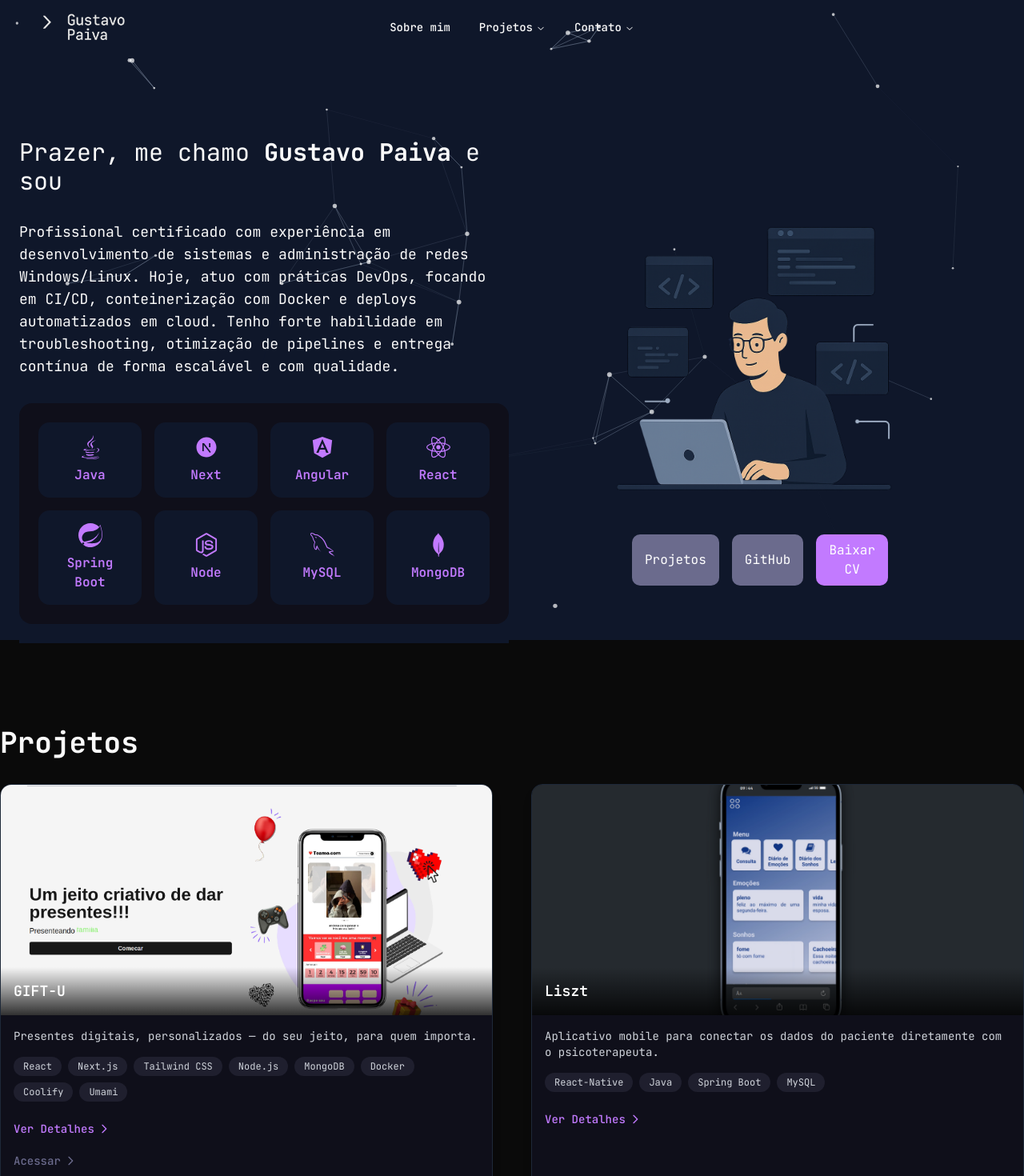
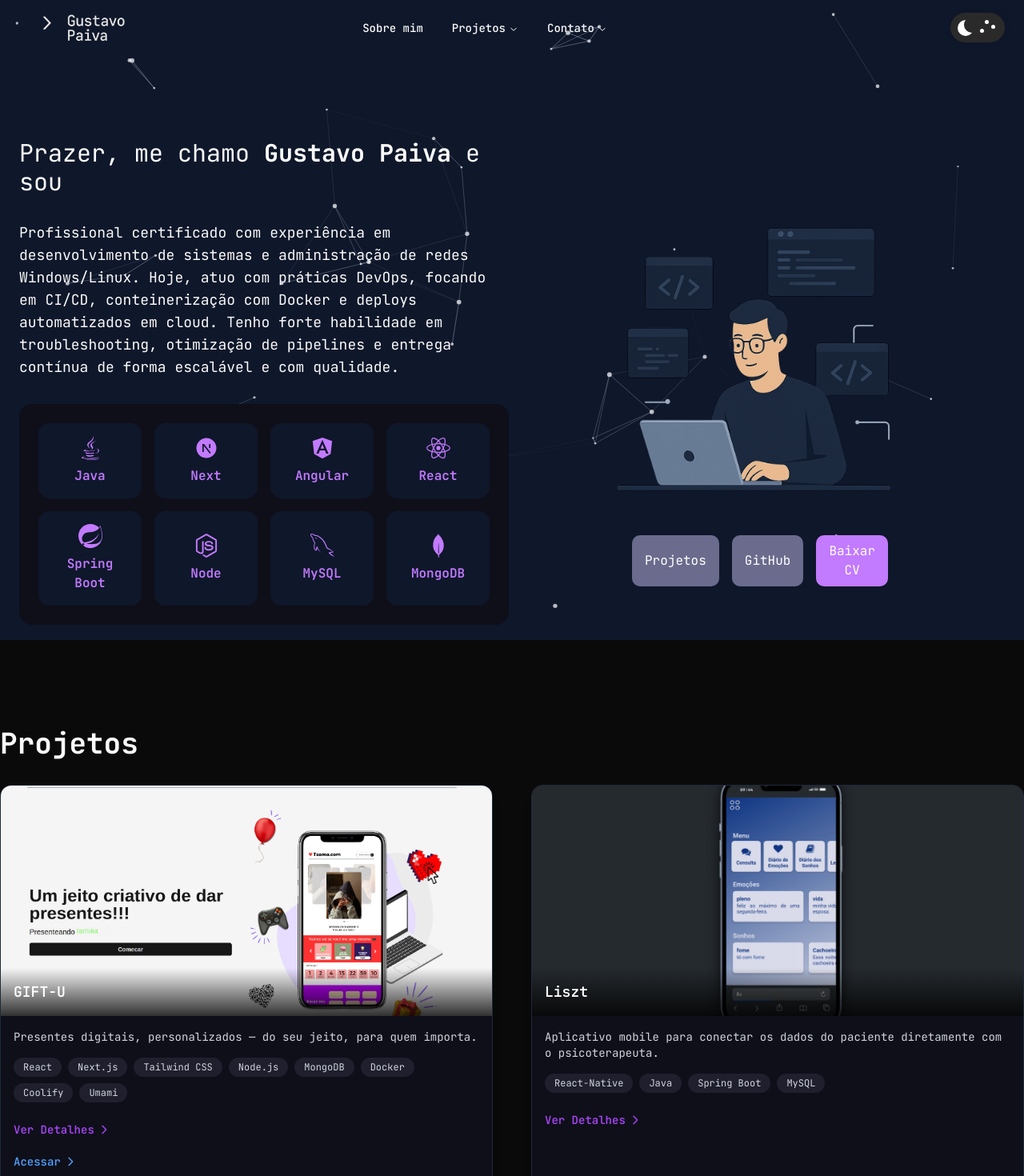
Before and after one commit to Paivs/gustavo.paiva.dev.br, a Next.js app: page / in a window 1280 px wide. Shown: the top 1470 px of the page at 80% size. Built offline with nearby package versions, Linux system fonts and the light colour scheme.

Commit message:
FEAT theme switcher

```diff
--- a/src/components/Background.jsx
+++ b/src/components/Background.jsx
@@ -1,13 +1,18 @@
-'use client';
+"use client";
 
 import { useCallback } from "react";
 import Particles from "react-tsparticles";
 import { loadSlim } from "tsparticles-slim";
+import { useTheme } from "next-themes";
 
 export default function ParticlesBackground() {
+  const { resolvedTheme } = useTheme();
+
   const particlesInit = useCallback(async (engine) => {
-    await loadSlim(engine); // Agora funciona com Next.js
+    await loadSlim(engine);
   }, []);
+
+  const isDark = resolvedTheme === "dark";
 
   return (
     <Particles
@@ -16,32 +21,27 @@ export default function ParticlesBackground() {
       options={{
         fullScreen: { enable: true, zIndex: -1 },
         background: {
-          color: "#0f172a",
+          color: isDark ? "#0f172a" : "#f8fafc", // dark ou light
         },
         particles: {
-          color: { value: ["#ffff"] },
-          links: { enable: true, color: "#94a3b8", distance: 150, opacity: 0.4 },
+          color: { value: isDark ? "#ffffff" : "#0f172a" },
+          links: {
+            enable: true,
+            color: isDark ? "#94a3b8" : "#94a3b8", // pode trocar por outra cor clara se quiser
+            distance: 150,
+            opacity: 0.4,
+          },
           move: { enable: true, speed: 1 },
-
-
           number: {
-            value: 40, // necessário para density funcionar corretamente
-            density: {
-              enable: true,
-              area: 800, // ajuste a densidade aqui
-            },
+            value: 40,
+            density: { enable: true, area: 800 },
           },
-
-
-
-
           size: { value: { min: 1, max: 3 } },
           opacity: { value: 0.7 },
         },
         interactivity: {
           events: {
-            onHover: { enable: true, mode: "attract" }, // 🐭 ao passar o mouse, as partículas se afastam
-            // onClick: { enable: true, mode: "push" },    // 🖱️ ao clicar, adiciona partículas
+            onHover: { enable: true, mode: "attract" },
           },
           modes: {
             repulse: { distance: 150 },
--- a/src/components/Card.jsx
+++ b/src/components/Card.jsx
@@ -1,9 +1,10 @@
 "use client";
 
-import { motion } from "motion/react";
+import { motion } from "framer-motion";
 import Link from "next/link";
 import ModalProjeto from "./ModalProjeto";
 import { useState } from "react";
+import { useTheme } from "next-themes";
 
 export default function Card({
   title,
@@ -18,23 +19,35 @@ export default function Card({
   remoto = "",
 }) {
   const [isOpen, setIsOpen] = useState(false);
+  const { resolvedTheme } = useTheme();
+  const isDark = resolvedTheme === "dark";
+
+  const bgCard = isDark ? "bg-[#0f0f1a]" : "bg-white";
+  const borderCard = isDark ? "border-gray-800" : "border-gray-300";
+  const textPrimary = isDark ? "text-white" : "text-gray-800";
+  const textSecondary = isDark ? "text-gray-300" : "text-gray-600";
+  const tagBg = isDark ? "bg-[#1f1f2e]" : "bg-gray-200";
+  const tagText = isDark ? "text-gray-300" : "text-gray-800";
 
   return (
     <>
-      <ModalProjeto isOpen={isOpen} onClose={() => setIsOpen(false)}
-      projeto={{
-        "title": title,
-        "descriptionFull": descriptionFull,
-        "link": remoto,
-        "image": image,
-        "tags": tags,
-        "github": github,
-        "data": data
-      }}/>
+      <ModalProjeto
+        isOpen={isOpen}
+        onClose={() => setIsOpen(false)}
+        projeto={{
+          title,
+          descriptionFull,
+          link: remoto,
+          image,
+          tags,
+          github,
+          data,
+        }}
+      />
 
       <motion.div
         id={id}
-        className="rounded-xl overflow-hidden shadow-lg bg-[#0f0f1a] border border-gray-800 w-full"
+        className={`rounded-xl overflow-hidden shadow-lg ${bgCard} border ${borderCard} w-full`}
         whileHover={{ scale: 1.05 }}
         whileTap={{ scale: 0.95 }}
         initial={{ opacity: 0 }}
@@ -45,18 +58,18 @@ export default function Card({
         <div className="relative">
           <img src={image} alt={title} className="w-full h-72 object-cover" />
           <div className="absolute bottom-0 left-0 right-0 bg-gradient-to-t from-black/80 to-transparent p-4">
-            <h3 className="text-white text-lg font-semibold">{title}</h3>
+            <h3 className={`text-lg font-semibold ${textPrimary}`}>{title}</h3>
           </div>
         </div>
 
         <div className="p-4">
-          <p className="text-gray-300 text-sm mb-4">{description}</p>
+          <p className={`text-sm mb-4 ${textSecondary}`}>{description}</p>
 
           <div className="flex flex-wrap gap-2 mb-4">
             {tags.map((tag, index) => (
               <span
                 key={index}
-                className="bg-[#1f1f2e] text-gray-300 text-xs px-3 py-1 rounded-full"
+                className={`text-xs px-3 py-1 rounded-full ${tagBg} ${tagText}`}
               >
                 {tag}
               </span>
@@ -66,7 +79,7 @@ export default function Card({
           <button
             type="button"
             onClick={() => setIsOpen(true)}
-            className="text-purple-400 text-sm font-medium hover:underline flex items-center gap-1 pe-1 py-2 mb-1"
+            className="text-purple-500 text-sm font-medium hover:underline flex items-center gap-1 pe-1 py-2 mb-1"
           >
             Ver Detalhes
             <svg
@@ -87,7 +100,7 @@ export default function Card({
           {remoto !== "indisponivel" && (
             <Link
               href={remoto}
-              className="text-[#6B6B8D] text-sm font-medium hover:underline flex items-center gap-1 pe-1 py-2"
+              className="text-blue-400 text-sm font-medium hover:underline flex items-center gap-1 pe-1 py-2"
             >
               Acessar
               <svg
--- a/src/components/TechGrid.jsx
+++ b/src/components/TechGrid.jsx
@@ -1,10 +1,10 @@
 "use client";
 
-import { FaReact, FaAngular, FaNodeJs, FaJava, FaSQL } from "react-icons/fa";
-import { SiMongodb, SiSass, SiTypescript, SiSolidity, SiPolygon } from "react-icons/si";
+import { useTheme } from "next-themes";
+import { FaReact, FaAngular, FaNodeJs, FaJava } from "react-icons/fa";
+import { SiMongodb, SiTypescript, SiSolidity, SiPolygon, SiSpring } from "react-icons/si";
 import { GrMysql } from "react-icons/gr";
 import { RiNextjsFill } from "react-icons/ri";
-import { SiSpring } from "react-icons/si";
 
 const techs = [
   { name: "Java", icon: <FaJava size={30} /> },
@@ -18,16 +18,24 @@ const techs = [
 ];
 
 export default function TechGrid() {
+  const { resolvedTheme } = useTheme();
+  const isDark = resolvedTheme === "dark";
+
+  const bgOuter = isDark ? "bg-[#0F172A]" : "bg-[#f8fafc]";
+  const bgInner = isDark ? "bg-[#0F0F1A]" : "bg-black";
+  const cardBg = isDark ? "bg-[#0F172A]" : "bg-[#f1f5f9]";
+  const textColor = isDark ? "text-[#C27AFF]" : "text-[#7e22ce]";
+
   return (
-    <div className="flex items-center justify-center bg-[#0F172A] py-6">
-      <div className="grid grid-cols-2 sm:grid-cols-3 md:grid-cols-4 gap-4 bg-[#0F0F1A] p-6 rounded-2xl">
+    <div className={`flex items-center justify-center py-6 transition-colors`}>
+      <div className={`grid grid-cols-2 sm:grid-cols-3 md:grid-cols-4 gap-4 ${bgInner} p-6 rounded-2xl transition-colors`}>
         {techs.map((tech) => (
           <div
             key={tech.name}
-            className="flex flex-col items-center justify-center text-center bg-[#0F172A] p-4 rounded-xl hover:scale-105 transition transform cursor-pointer"
+            className={`flex flex-col items-center justify-center text-center ${cardBg} p-4 rounded-xl hover:scale-105 transition transform cursor-pointer`}
           >
-            <div className="text-[#C27AFF]">{tech.icon}</div>
-            <p className="text-[#C27AFF] mt-2 font-semibold">{tech.name}</p>
+            <div className={`${textColor}`}>{tech.icon}</div>
+            <p className={`${textColor} mt-2 font-semibold`}>{tech.name}</p>
           </div>
         ))}
       </div>
--- /dev/null
+++ b/src/components/ThemeSwitcher.jsx
@@ -0,0 +1,142 @@
+"use client";
+
+import React, { useEffect, useState } from "react";
+import styled from "styled-components";
+import { useTheme } from "next-themes";
+
+const ThemeSwitcher = () => {
+  const { resolvedTheme, setTheme } = useTheme();
+  const [mounted, setMounted] = useState(false);
+
+  useEffect(() => {
+    setMounted(true);
+  }, []);
+
+  if (!mounted) return null;
+
+  const isDark = resolvedTheme === "dark";
+
+  const handleToggle = () => {
+    setTheme(isDark ? "light" : "dark");
+  };
+
+  return (
+    <StyledWrapper>
+      <label className="switch">
+        <input checked={!isDark} onChange={handleToggle} type="checkbox" />
+        <span className="slider">
+          <div className="star star_1" />
+          <div className="star star_2" />
+          <div className="star star_3" />
+          <svg viewBox="0 0 16 16" className="cloud_1 cloud">
+            <path
+              transform="matrix(.77976 0 0 .78395-299.99-418.63)"
+              fill="#fff"
+              d="m391.84 540.91c-.421-.329-.949-.524-1.523-.524-1.351 0-2.451 1.084-2.485 2.435-1.395.526-2.388 1.88-2.388 3.466 0 1.874 1.385 3.423 3.182 3.667v.034h12.73v-.006c1.775-.104 3.182-1.584 3.182-3.395 0-1.747-1.309-3.186-2.994-3.379.007-.106.011-.214.011-.322 0-2.707-2.271-4.901-5.072-4.901-2.073 0-3.856 1.202-4.643 2.925"
+            />
+          </svg>
+        </span>
+      </label>
+    </StyledWrapper>
+  );
+};
+
+const StyledWrapper = styled.div`
+  /* Theme Switch */
+  /* The switch - the box around the slider */
+  .switch {
+    font-size: 17px;
+    position: relative;
+    display: inline-block;
+    width: 4em;
+    height: 2.2em;
+    border-radius: 30px;
+    box-shadow: 0 0 10px rgba(0, 0, 0, 0.1);
+  }
+
+  /* Hide default HTML checkbox */
+  .switch input {
+    opacity: 0;
+    width: 0;
+    height: 0;
+  }
+
+  /* The slider */
+  .slider {
+    position: absolute;
+    cursor: pointer;
+    top: 0;
+    left: 0;
+    right: 0;
+    bottom: 0;
+    background-color: #2a2a2a;
+    transition: 0.4s;
+    border-radius: 30px;
+    overflow: hidden;
+  }
+
+  .slider:before {
+    position: absolute;
+    content: "";
+    height: 1.2em;
+    width: 1.2em;
+    border-radius: 20px;
+    left: 0.5em;
+    bottom: 0.5em;
+    transition: 0.4s;
+    transition-timing-function: cubic-bezier(0.81, -0.04, 0.38, 1.5);
+    box-shadow: inset 8px -4px 0px 0px #fff;
+  }
+
+  .switch input:checked + .slider {
+    background-color: #00a6ff;
+  }
+
+  .switch input:checked + .slider:before {
+    transform: translateX(1.8em);
+    box-shadow: inset 15px -4px 0px 15px #ffcf48;
+  }
+
+  .star {
+    background-color: #fff;
+    border-radius: 50%;
+    position: absolute;
+    width: 5px;
+    transition: all 0.4s;
+    height: 5px;
+  }
+
+  .star_1 {
+    left: 2.5em;
+    top: 0.5em;
+  }
+
+  .star_2 {
+    left: 2.2em;
+    top: 1.2em;
+  }
+
+  .star_3 {
+    left: 3em;
+    top: 0.9em;
+  }
+
+  .switch input:checked ~ .slider .star {
+    opacity: 0;
+  }
+
+  .cloud {
+    width: 3.5em;
+    position: absolute;
+    bottom: -1.4em;
+    left: -1.1em;
+    opacity: 0;
+    transition: all 0.4s;
+  }
+
+  .switch input:checked ~ .slider .cloud {
+    opacity: 1;
+  }
+`;
+
+export default ThemeSwitcher;
--- a/src/components/logos/launch-ui.jsx
+++ b/src/components/logos/launch-ui.jsx
@@ -1,30 +1,25 @@
 "use client";
-import { motion } from "motion/react";
+import { motion } from "framer-motion"; // Corrigido de "motion/react" para "framer-motion"
+import { useTheme } from "next-themes";
 
-const LaunchUI = (props) => (
-  // <svg
-  //   width={24}
-  //   height={24}
-  //   viewBox="0 0 24 24"
-  //   fill="none"
-  //   xmlns="http://www.w3.org/2000/svg"
-  //   {...props}>
-  //   <path d="M10.5 12.75H3L6 9.75H9L15.75 3H20.25L10.5 12.75Z" fill="currentColor" />
-  //   <path d="M11.25 15V13.5L21 3.75V5.25L11.25 15Z" fill="currentColor" />
-  //   <path d="M11.25 18V16.5L21 6.75V8.25L11.25 18Z" fill="currentColor" />
-  //   <path d="M11.25 21V19.5L15 15.75V17.25L11.25 21Z" fill="currentColor" />
-  // </svg>
-  // <motion.div className="">
+const LaunchUI = () => {
+  const { resolvedTheme } = useTheme();
+  const isDark = resolvedTheme === "dark";
+
+  const logoSrc = isDark ? "/logo.png" : "/logo-dark.png";
+
+  return (
     <motion.img
-    src="/logo.png"
-    alt=""
+      src={logoSrc}
+      alt="Logo"
       className="w-full h-auto max-h-12"
-    initial={{ opacity: 0, scale: 0.8 }} // Initial state
-    animate={{ opacity: 1, scale: 1 }} // Final state
+      initial={{ opacity: 0, scale: 0.8 }}
+      animate={{ opacity: 1, scale: 1 }}
       whileHover={{ scale: 1.1 }}
       whileTap={{ scale: 0.95 }}
-    transition={{ duration: 0.5, ease: "easeOut" }} // Animation timing
+      transition={{ duration: 0.5, ease: "easeOut" }}
     />
-  // </motion.div>
   );
+};
+
 export default LaunchUI;
--- a/src/components/sections/navbar/default.jsx
+++ b/src/components/sections/navbar/default.jsx
@@ -1,4 +1,5 @@
 import Navigation from "../../ui/navigation";
+import ThemeSwitcher from "@/components/ThemeSwitcher"
 import { Button } from "../../ui/button";
 import {
   Navbar as NavbarComponent,
@@ -61,6 +62,7 @@ export default function Navbar({
             {showNavigation && (customNavigation || <Navigation />)}
           </NavbarLeft>
           <NavbarRight>
+            <ThemeSwitcher/>
             {actions.map((action, index) =>
               action.isButton ? (
                 <Button key={index} variant={action.variant || "default"} asChild>
```
Also changed, not shown: src/components/Mail.jsx (+4 -6 lines), src/components/ModalProjeto.jsx (+22 -22 lines). Lines whose indentation alone changed are shown as unchanged.
